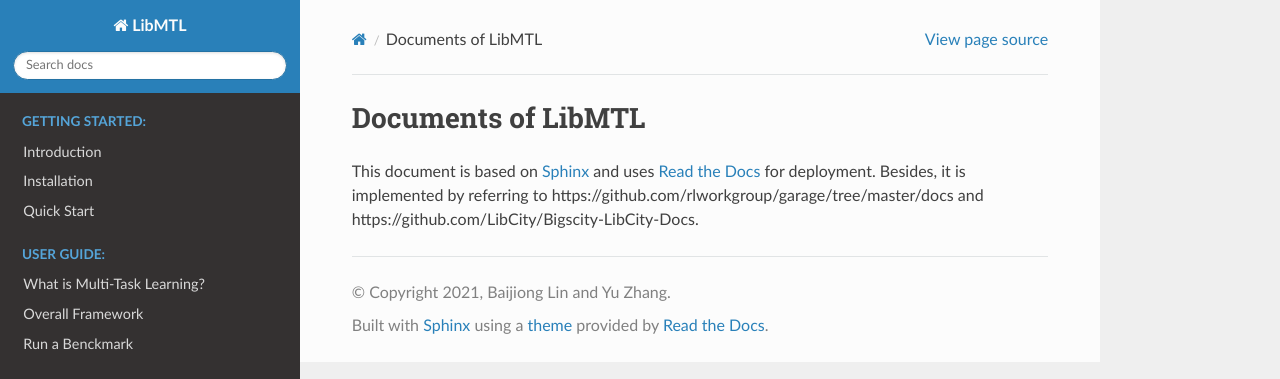
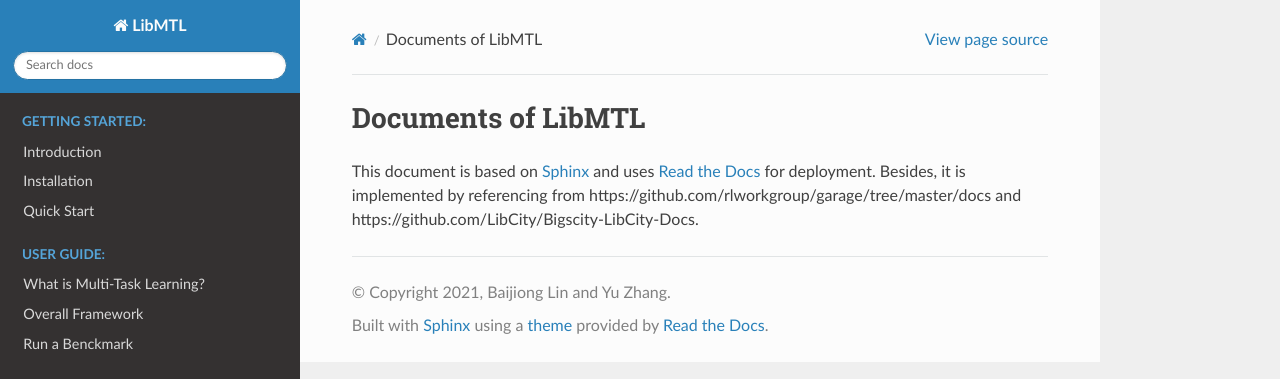
Before and after one commit to median-research-group/LibMTL, a Sphinx documentation site: the page built from docs/README.md, in a window 1280 px wide. Shown: the top 379 px of the page. Built offline with Sphinx 7.4.7 and the Read the Docs theme 2.0.0, drawn with Linux system fonts in a browser that asks for light colours.

Commit message:
Update README.md

```diff
--- a/docs/README.md
+++ b/docs/README.md
@@ -1,3 +1,3 @@
 # Documents of LibMTL
 
-This document is based on [Sphinx](http://sphinx-doc.org/) and uses [Read the Docs](https://readthedocs.org/) for deployment. Besides, it is implemented by referring to https://github.com/rlworkgroup/garage/tree/master/docs and https://github.com/LibCity/Bigscity-LibCity-Docs.
+This document is based on [Sphinx](http://sphinx-doc.org/) and uses [Read the Docs](https://readthedocs.org/) for deployment. Besides, it is implemented by referencing from https://github.com/rlworkgroup/garage/tree/master/docs and https://github.com/LibCity/Bigscity-LibCity-Docs.
```
